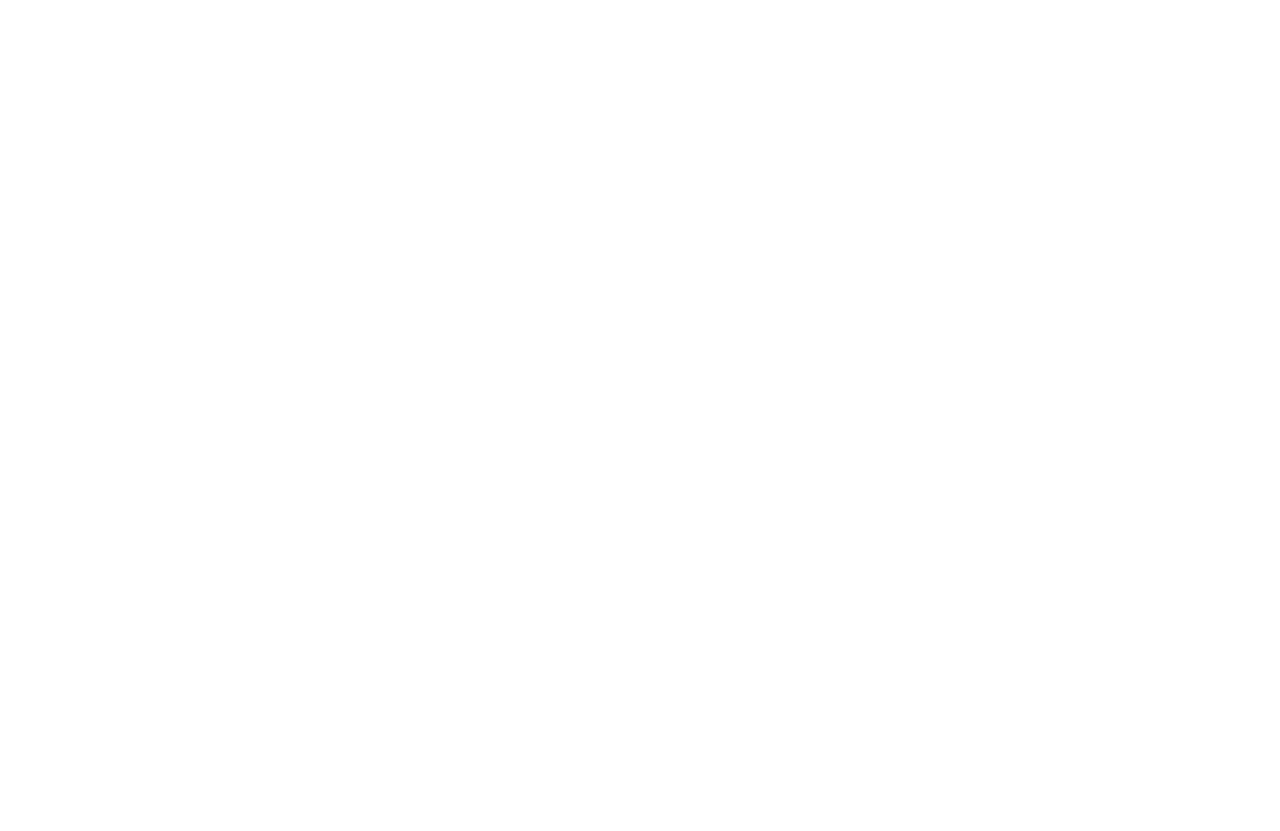
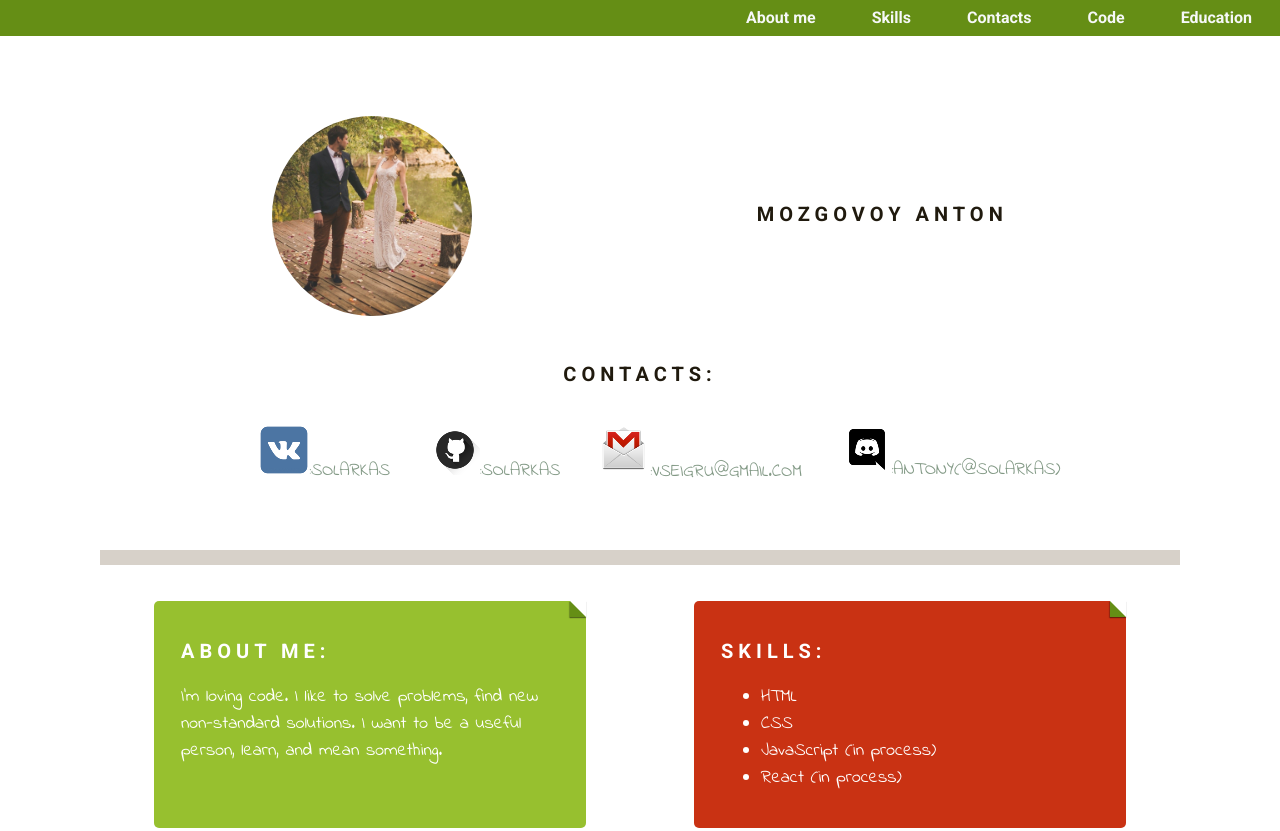
Before and after one commit to Solarkas/rsschool-cv, a plain HTML site: page index.html in a window 1280 px wide. Shown: the top 831 px of the page. Before the commit the page ends 800 px from the top, so only its background shows below. Drawn offline with Linux system fonts and the light colour scheme.

Commit message:
feat: add content in index.html and index.css

```diff
--- a/index.html
+++ b/index.html
@@ -4,9 +4,96 @@
     <meta charset="UTF-8">
     <meta http-equiv="X-UA-Compatible" content="IE=edge">
     <meta name="viewport" content="width=device-width, initial-scale=1.0">
-    <title>CV</title>
+    <link rel="stylesheet" href="./style.css">
+    <link rel="icon" href="./assets/rs-favicon.iso">
+    <link rel="preconnect" href="https://fonts.googleapis.com">
+    <link rel="preconnect" href="https://fonts.gstatic.com" crossorigin>
+    <link href="https://fonts.googleapis.com/css2?family=Roboto:wght@700&display=swap" rel="stylesheet">
+    <link rel="preconnect" href="https://fonts.googleapis.com">
+    <link rel="preconnect" href="https://fonts.gstatic.com" crossorigin>
+    <link href="https://fonts.googleapis.com/css2?family=Indie+Flower&family=Roboto:wght@700&display=swap" rel="stylesheet">
+    <title>cv</title>
 </head>
 <body>
+    <header class = "main-header">
+        <div class="container">
+            <nav class="nav">
+                <ul class="nav-list nav1-list">
+                  <li class="nav-item"><a href="#profile" class="nav-link">About me</a></li>
+                  <li class="nav-item"><a href="#skills" class="nav-link">Skills</a></li>
+                  <li class="nav-item"><a href="#contacts" class="nav-link">Contacts</a></li>
+                  <li class="nav-item"><a href="#code" class="nav-link">Code</a></li>
+                  <li class="nav-item"><a href="#education" class="nav-link">Education</a></li>
+                </ul>
+              </nav>
+        </div>
+    </header>
+    <main class="main-main">
+        <div class="profile main-container">
+            <img class = "photo" src="./assets/img/1.jpg" alt="my photo">
+            <h1 class="heading h1">Mozgovoy Anton</h1>
+            <section class="title" id="contacts">
+                <h2 class="heading">Contacts:</h2>
+                           <ul class="text nav-list">
+                               <li><a href="https://vk.com/id6659601" class="nav-link"><img src="./assets/img/vk.png" alt="VK logo">:Solarkas</a></li>
+                               <li><a href="https://github.com/Solarkas" class="nav-link"><img src="./assets/img/github.png" alt="Github logo">:Solarkas</a></li>
+                               <li><a href="https://gmail.com" class="nav-link"><img src="./assets/img/gmail.png" alt="Gmail logo">:vseigru@gmail.com</a></li>
+                               <li><a href="https://discord.com" class="nav-link"><img src="./assets/img/discord.png" alt="Discord logo">:Antony(@Solarkas)</a></li>
+                           </ul>
+               </section>
+            </div>
+        <div class="container main-container">
+            <section class="section rounded" id="profile">
+            <h2 class="heading">About me:</h2>
+            <p class = "text">I'm loving code. I like to solve problems, find new non-standard solutions. I want to be a useful person, learn, and mean something.</p>
+            </section>
+            <section class="section red rounded" id="skills">
+                <h2 class="heading">Skills:</h2>
+                    <ul class='text'>
+                        <li>HTML</li>
+                        <li>CSS</li>
+                        <li>JavaScript (in process)</li>
+                        <li>React (in process)</li>
+                    </ul>
+                </section>
+                <section class="section red rounded" id="education">
+                    <h2 class="heading">Education:</h2>
+                    <p class="text">Nakhimov Higher Naval Institute. Education: Systems Engineering Specialist</p>
+                </section>
+                <section class="section" id="code">
+                    <h2 class="heading">Code:</h2>
+                    <code class ="code">function duplicateCount(str) {<br />
+                        let a = 0;<br />
+                        let massiv = [];<br />
+                        let b = str.toLowerCase();<br />
+                        let t = b.split('');<br />
+                        function filterItems(query) {<br />
+                          return t.filter(function(el) {<br />
+                              return el.indexOf(query) > -1;<br />
+                          })<br />
+                        }<br />
+                        for (let key of t){<br />
+                            a = filterItems(key);<br />
+                              if (a.length > 1 && massiv.indexOf(key) &lt;0){<br />
+                                 massiv.push(key);<br />
+                              }<br />
+                        }<br />
+                        return massiv.length;<br />
+                      }</code>
+                </section>
 
+        </div>
+    </main>
+    <footer class = "main-footer">
+        <div class="container">
+        <a href="https://rs.school/js/">
+            <img class="logo-footer" src="https://cv-hints.netlify.app/assets/svg/rss.svg" alt="Rs school logo">
+        </a>
+        <p class="text footer">© 2022
+            <a href="https://github.com/Solarkas" class="nav-link">
+                <img src="./assets/img/github.png" alt="Github logo">:Solarkas</a>
+            </p>
+    </div>
+</footer>
 </body>
 </html>
--- a/style.css
+++ b/style.css
@@ -0,0 +1,184 @@
+* {
+  box-sizing: border-box;
+}
+html {
+  scroll-behavior: smooth;
+}
+@media (max-width: 768px) {
+  .section {
+    width: 100%;
+  }
+  .nav-list {
+    width: 100%;
+  }
+}
+body {
+  font-family: "Roboto", sans-serif;
+  font-size: 18px;
+  font-weight: 400;
+  line-height: 1.5;
+  color: rgb(32, 26, 14);
+}
+.photo {
+  width: 200px;
+  height: 200px;
+  object-fit: cover;
+  border-radius: 50%;
+  margin-top: 30px;
+}
+.text {
+  font-family: "Indie Flower", cursive;
+}
+.heading {
+  font-family: "Roboto", sans-serif;
+  font-size: 20px;
+  font-weight: 400;
+  text-transform: uppercase;
+  letter-spacing: 5px;
+}
+.h1 {
+  padding: 100px 0px;
+  text-align: center;
+}
+.main-header {
+  margin: 0;
+}
+.main-main {
+  margin: 0 100px;
+}
+
+.main-container {
+  display: flex;
+  flex-wrap: wrap;
+}
+.section {
+  position: relative;
+  width: 40%;
+  padding: 1em 1.5em;
+  margin: 2em auto;
+  color: #fff;
+  background: #97c02f;
+}
+.section:before {
+  content: "";
+  position: absolute;
+  top: 0;
+  right: 0;
+  border-width: 0 16px 16px 0;
+  border-style: solid;
+  border-color: #658e15 #fff;
+  -webkit-box-shadow: 0 1px 1px rgba(0, 0, 0, 0.3),
+    -1px 1px 1px rgba(0, 0, 0, 0.2);
+  -moz-box-shadow: 0 1px 1px rgba(0, 0, 0, 0.3), -1px 1px 1px rgba(0, 0, 0, 0.2);
+  box-shadow: 0 1px 1px rgba(0, 0, 0, 0.3), -1px 1px 1px rgba(0, 0, 0, 0.2);
+}
+.section-rounded:before {
+  content: "";
+  position: absolute;
+  top: 0;
+  right: 0;
+  border-width: 8px;
+  border-color: #fff #fff transparent transparent;
+  background: #658e15;
+  -moz-border-radius: 0 0 0 5px;
+  border-radius: 0 0 0 5px;
+  display: block;
+  width: 0;
+}
+.section.rounded {
+  -webkit-border-radius: 5px 0 5px 5px;
+  -moz-border-radius: 5px 0 5px 5px;
+  border-radius: 5px 0 5px 5px;
+}
+.section.red {
+  background: #c93213;
+}
+.main-footer {
+  margin: 0;
+  background: #c93213;
+}
+body {
+  min-height: 100vh;
+  margin: 0;
+  padding: 0;
+  display: flex;
+  flex-direction: column;
+  justify-content: space-between;
+}
+.container {
+  max-width: 1440px;
+  margin: 0 auto;
+}
+.nav-list {
+  display: flex;
+  justify-content: flex-end;
+  align-items: center;
+  list-style: none;
+}
+.nav-link {
+  padding: 0 20px;
+  line-height: 50px;
+  text-decoration: none;
+  color: #829985;
+  transition: color 0.5s;
+}
+.nav-link:hover {
+  color: #4d2323;
+  cursor: pointer;
+}
+.nav-link {
+  color: #829985;
+  text-decoration: none;
+  transition: color 0.5s;
+}
+.section-item a {
+  color: #829985;
+  text-decoration: none;
+  transition: color 0.5s;
+}
+.section-item a:hover {
+  color: #4d2323;
+}
+ul.nav1-list {
+  margin: 0;
+  padding: 0;
+  list-style: none;
+  height: 36px;
+  line-height: 36px;
+  background: #658e15;
+  font-size: 16px;
+}
+ul.nav1-list li {
+  float: left;
+}
+ul.nav1-list a {
+  display: block;
+  padding: 0 28px;
+  color: #f6f8f8;
+  text-decoration: none;
+}
+ul.nav1-list a:hover,
+ul.nav1-list li.current a {
+  background: red;
+}
+.title {
+  display: flex;
+  flex-direction: column;
+  justify-content: center;
+  align-content: center;
+  text-align: center;
+  text-transform: uppercase;
+}
+.profile {
+  display: flex;
+  justify-content: space-around;
+  width: 100%;
+  padding: 50px 30px 35px;
+  border-bottom: 15px solid #d7d1c9;
+}
+.footer {
+  text-align: right;
+}
+.logo-footer {
+  float: left;
+}
```
Also changed, not shown: assets/img/1.jpg (renamed from screenshots/1.jpg), assets/img/discord.png (added), assets/img/github.png (added), assets/img/gmail.png (added), assets/img/vk.png (added), 2 other files.
